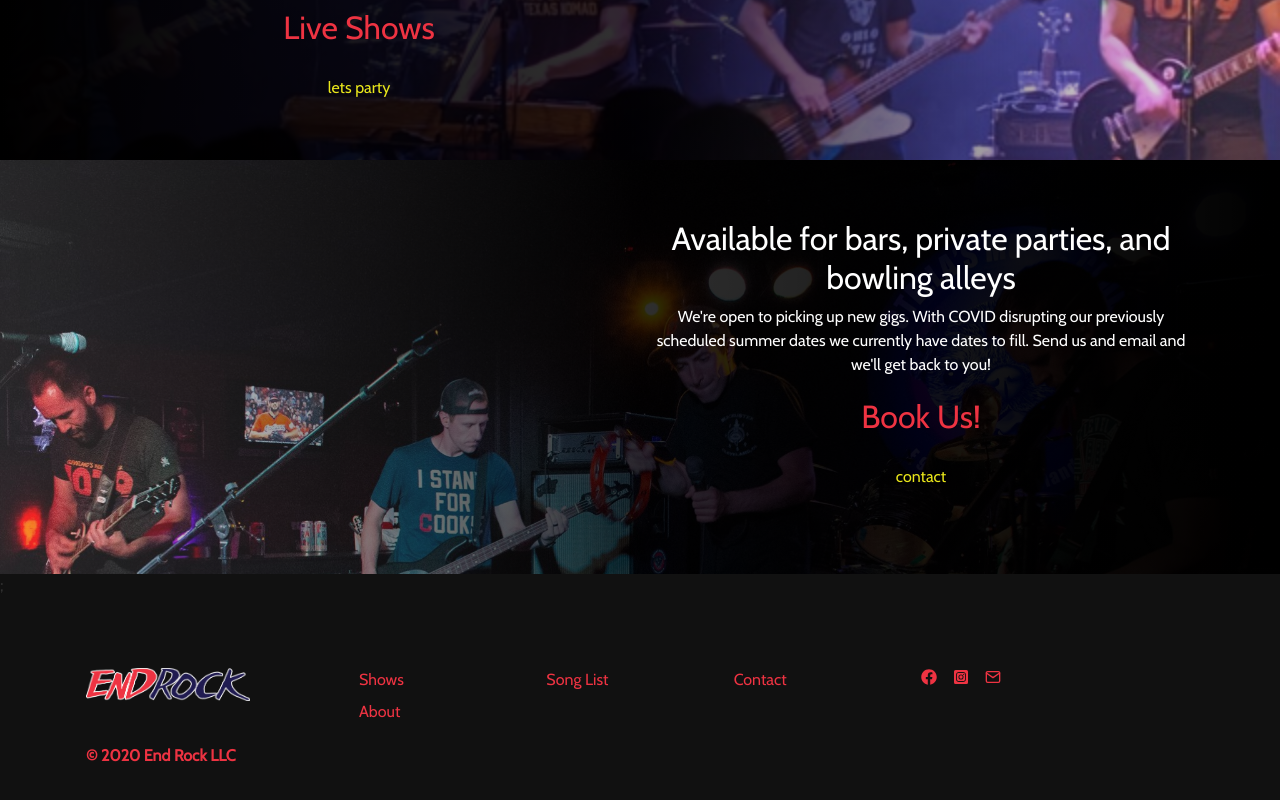
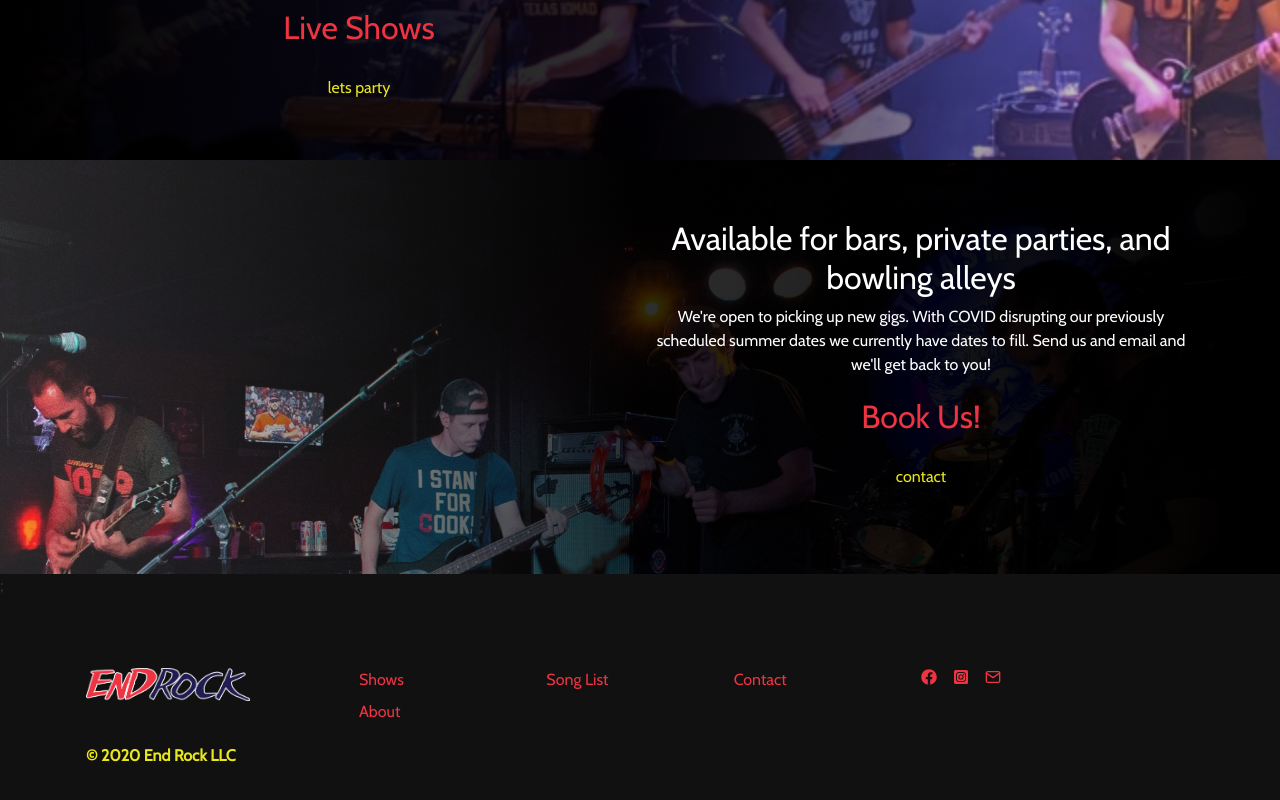
Before and after one commit to keepforever/www.endrockcle.com, a Next.js app: page / in a window 1280 px wide. Shown: the part 1062-1862 px from the top of the page. Built offline with nearby package versions, Linux system fonts and the light colour scheme.

Commit message:
red and yellow

```diff
--- a/comps/Footer.jsx
+++ b/comps/Footer.jsx
@@ -4,7 +4,7 @@ import { FiMail } from 'react-icons/fi';
 
 const Footer = (props) => (
     <footer>
-        <div className="container txt-er-red">
+        <div className="container">
             <div className="row mb-5">
                 <div className="col-xs-12 col-md-2 mb-xs-3">
                     <Link href="/">
@@ -53,17 +53,17 @@ const Footer = (props) => (
                                     target="_blank"
                                     rel="noopener noreferrer"
                                 >
-                                    <FaFacebook className="txt-er-red"/>
+                                    <FaFacebook className="txt-er-red" />
                                 </a>
                             </li>
                             <li>
                                 <a href="https://instagram.com/wearefindaway" target="_blank" rel="noopener noreferrer">
-                                    <FaInstagramSquare className="txt-er-red"/>
+                                    <FaInstagramSquare className="txt-er-red" />
                                 </a>
                             </li>
                             <li>
                                 <a href="https://twitter.com/wearefindaway" target="_blank" rel="noopener noreferrer">
-                                    <FiMail className="txt-er-red"/>
+                                    <FiMail className="txt-er-red" />
                                 </a>
                             </li>
                         </ul>
@@ -71,7 +71,7 @@ const Footer = (props) => (
                 </div>
             </div>
             <p>
-                <strong>&copy; 2020 End Rock LLC</strong>
+                <strong className=" txt-er-yellow">&copy; 2020 End Rock LLC</strong>
             </p>
         </div>
     </footer>
```
